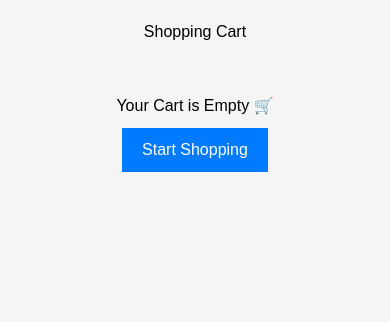
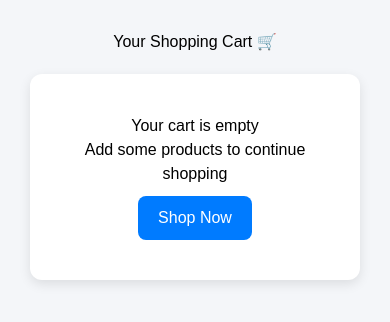
Before and after one commit to pallavinarsinge04/smart_ai_ecommerce, a React (Vite) app in the folder client/: page /cart in a window 390 px wide. Shown: the top 322 px of the page. Built offline with nearby package versions, Linux system fonts and the light colour scheme.

Commit message:
feat(cart): improve cart UI with modern card layout and responsive design

```diff
--- a/client/src/pages/Cart.jsx
+++ b/client/src/pages/Cart.jsx
@@ -6,24 +6,25 @@ function Cart() {
   const { cart, totalPrice, updateQuantity, removeFromCart } = useCart();
 
   return (
-    <div style={styles.container}>
-      <h1 style={styles.title}>Shopping Cart</h1>
+    <div style={styles.page}>
+      <h1 style={styles.heading}>Your Shopping Cart 🛒</h1>
 
       {cart.length === 0 ? (
-        <div style={styles.emptyBox}>
-          <h2>Your Cart is Empty 🛒</h2>
+        <div style={styles.emptyCard}>
+          <h2>Your cart is empty</h2>
+          <p>Add some products to continue shopping</p>
           <Link to="/product">
-            <button style={styles.shopBtn}>Start Shopping</button>
+            <button style={styles.shopBtn}>Shop Now</button>
           </Link>
         </div>
       ) : (
-        <div style={styles.wrapper}>
-          {/* LEFT SIDE - CART ITEMS */}
-          <div style={styles.itemsSection}>
+        <div style={styles.container}>
+          {/* LEFT: ITEMS */}
+          <div style={styles.itemsBox}>
             {cart.map((item) => (
               <div key={item.id} style={styles.card}>
                 <div>
-                  <h3>{item.name}</h3>
+                  <h3 style={styles.name}>{item.name}</h3>
                   <p style={styles.price}>₹{item.price}</p>
                   <p style={styles.subtotal}>
                     Subtotal: ₹{item.price * item.quantity}
@@ -32,6 +33,7 @@ function Cart() {
 
                 <div style={styles.actions}>
                   <button
+                    style={styles.qtyBtn}
                     onClick={() =>
                       updateQuantity(item.id, item.quantity - 1)
                     }
@@ -43,6 +45,7 @@ function Cart() {
                   <span style={styles.qty}>{item.quantity}</span>
 
                   <button
+                    style={styles.qtyBtn}
                     onClick={() =>
                       updateQuantity(item.id, item.quantity + 1)
                     }
@@ -51,8 +54,8 @@ function Cart() {
                   </button>
 
                   <button
+                    style={styles.removeBtn}
                     onClick={() => removeFromCart(item.id)}
-                    style={styles.removeBtn}
                   >
                     Remove
                   </button>
@@ -61,7 +64,7 @@ function Cart() {
             ))}
           </div>
 
-          {/* RIGHT SIDE - SUMMARY */}
+          {/* RIGHT: SUMMARY */}
           <div style={styles.summary}>
             <h2>Order Summary</h2>
             <hr />
@@ -70,7 +73,7 @@ function Cart() {
             <h3>Total: ₹{totalPrice}</h3>
 
             <Link to="/checkout">
-              <button style={styles.checkoutBtn}>Proceed to Checkout</button>
+              <button style={styles.checkoutBtn}>Checkout</button>
             </Link>
           </div>
         </div>
@@ -80,35 +83,50 @@ function Cart() {
 }
 
 const styles = {
-  container: { padding: "20px", fontFamily: "Arial" },
-  title: { textAlign: "center" },
+  page: {
+    padding: "30px",
+    fontFamily: "Arial",
+    background: "#f4f6f9",
+    minHeight: "100vh",
+  },
 
-  wrapper: {
+  heading: {
+    textAlign: "center",
+    marginBottom: "20px",
+  },
+
+  container: {
     display: "flex",
     gap: "20px",
-    marginTop: "20px",
+    flexWrap: "wrap",
   },
 
-  itemsSection: {
+  itemsBox: {
     flex: 2,
   },
 
   card: {
     display: "flex",
     justifyContent: "space-between",
-    border: "1px solid #ddd",
+    background: "white",
     padding: "15px",
-    marginBottom: "10px",
-    borderRadius: "10px",
+    marginBottom: "12px",
+    borderRadius: "12px",
+    boxShadow: "0 4px 12px rgba(0,0,0,0.08)",
     alignItems: "center",
   },
 
+  name: {
+    margin: "0",
+  },
+
   price: {
+    color: "#444",
     fontWeight: "bold",
   },
 
   subtotal: {
-    fontSize: "14px",
+    fontSize: "13px",
     color: "gray",
   },
 
@@ -118,35 +136,55 @@ const styles = {
     gap: "10px",
   },
 
+  qtyBtn: {
+    padding: "6px 10px",
+    border: "none",
+    background: "#ddd",
+    borderRadius: "6px",
+    cursor: "pointer",
+  },
+
   qty: {
     padding: "5px 10px",
-    border: "1px solid gray",
+    border: "1px solid #ccc",
+    borderRadius: "6px",
   },
 
   removeBtn: {
-    background: "red",
+    background: "#ff4d4d",
     color: "white",
     border: "none",
-    padding: "5px 10px",
+    padding: "6px 10px",
+    borderRadius: "6px",
     cursor: "pointer",
   },
 
   summary: {
     flex: 1,
-    border: "1px solid #ddd",
-    padding: "15px",
-    borderRadius: "10px",
+    background: "white",
+    padding: "20px",
+    borderRadius: "12px",
+    boxShadow: "0 4px 12px rgba(0,0,0,0.08)",
     height: "fit-content",
   },
 
   checkoutBtn: {
     width: "100%",
-    padding: "10px",
-    background: "green",
+    padding: "12px",
+    background: "#28a745",
     color: "white",
     border: "none",
+    borderRadius: "8px",
     marginTop: "10px",
     cursor: "pointer",
+  },
+
+  emptyCard: {
+    textAlign: "center",
+    background: "white",
+    padding: "40px",
+    borderRadius: "12px",
+    boxShadow: "0 4px 12px rgba(0,0,0,0.1)",
   },
 
   shopBtn: {
@@ -154,12 +192,9 @@ const styles = {
     background: "#007bff",
     color: "white",
     border: "none",
+    borderRadius: "8px",
     marginTop: "10px",
-  },
-
-  emptyBox: {
-    textAlign: "center",
-    marginTop: "50px",
+    cursor: "pointer",
   },
 };
 
```
